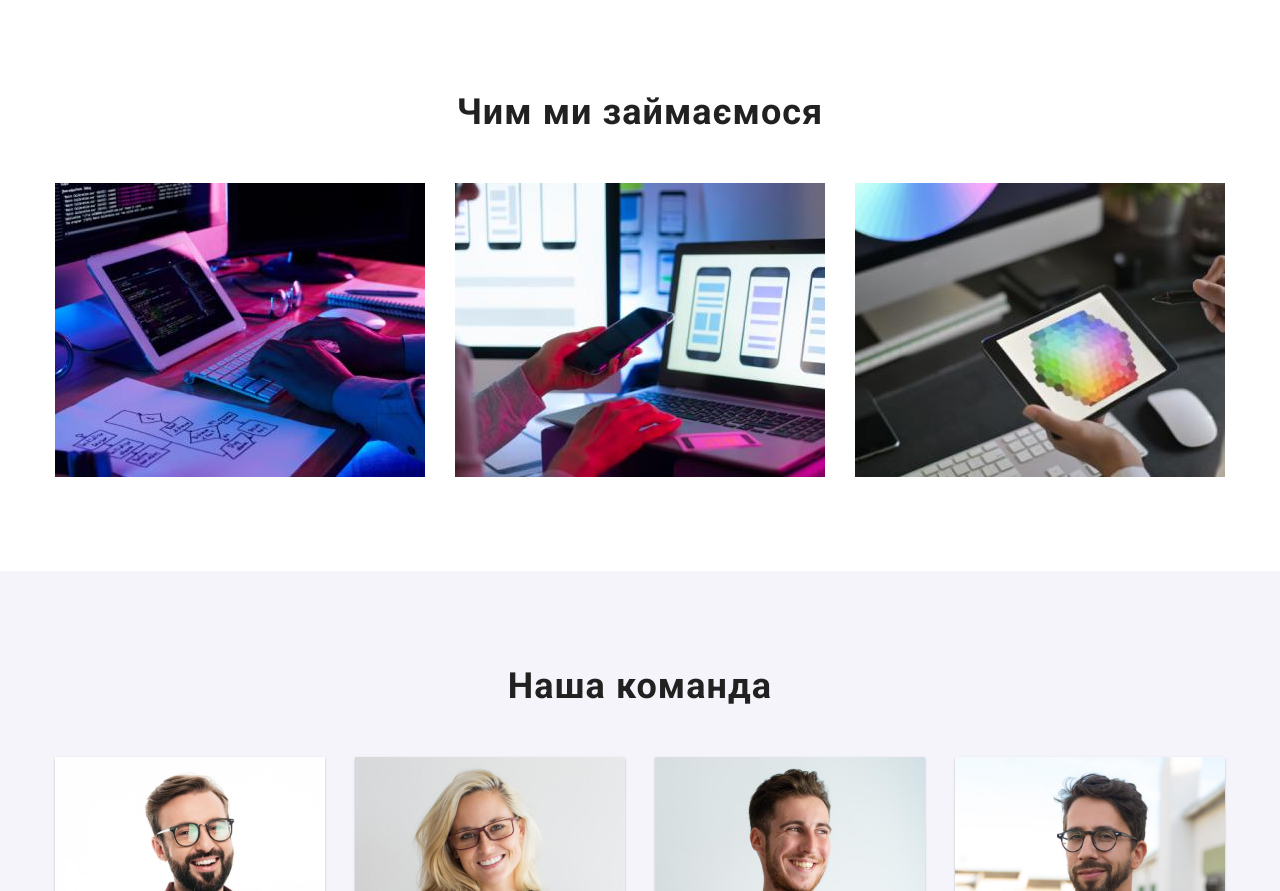
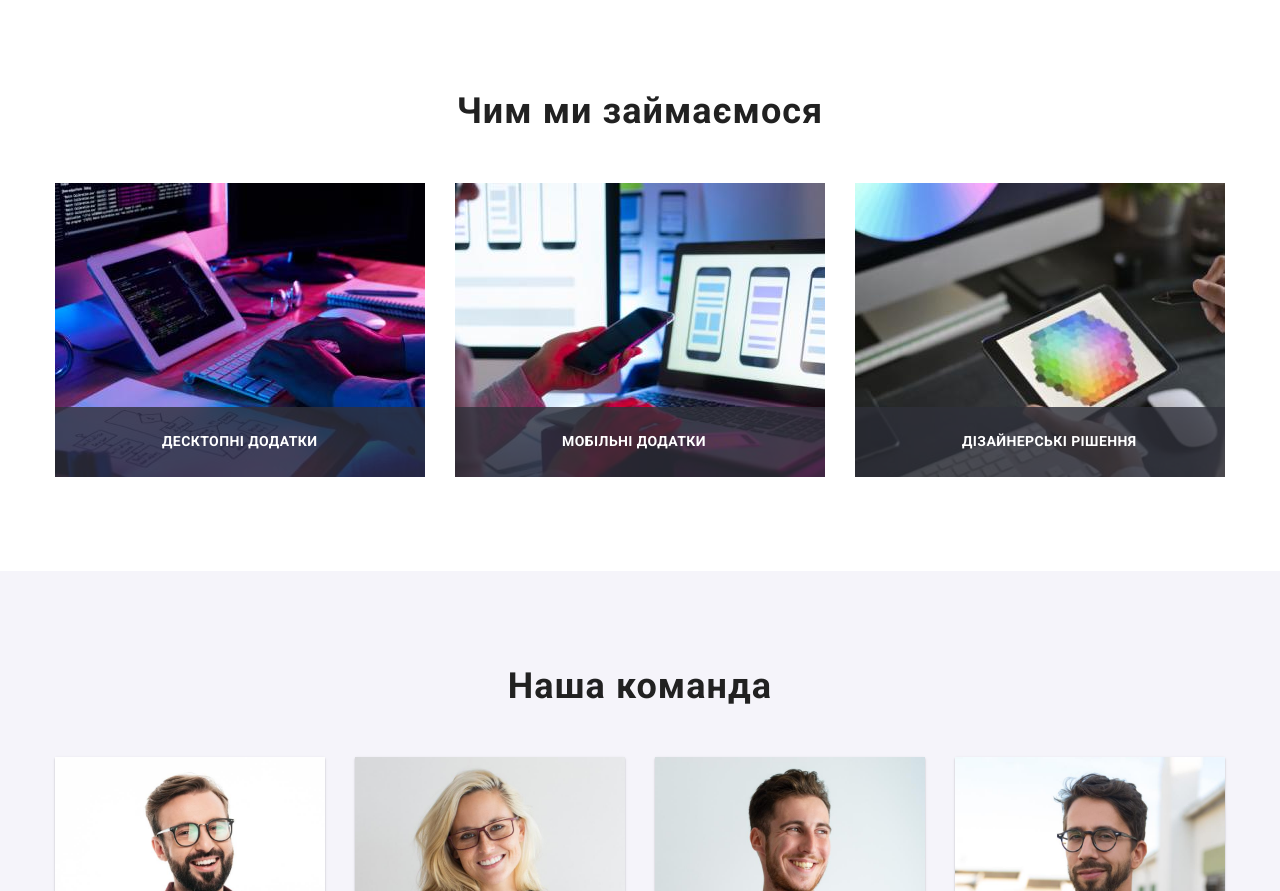
Before and after one commit to AlexKabaiev/goit-markup-hw-04, a plain HTML site: page index.html in a window 1280 px wide. Shown: the part 1026-1917 px from the top of the page. Drawn offline with nearby package versions, Linux system fonts and the light colour scheme.

Commit message:
add to work section

```diff
--- a/css/styles.css
+++ b/css/styles.css
@@ -256,7 +256,7 @@ section {
   margin-bottom: 50px;
   font-weight: 700;
   font-size: 36px;
-  line-height: 1.17;
+  line-height: 1.166;
   text-align: center;
   letter-spacing: 0.03em;
   color: var(--color-brand);
@@ -266,6 +266,31 @@ section {
   display: flex;
   justify-content: space-between;
   list-style-type: none;
+}
+
+.work-thumb {
+  position: relative;
+}
+
+.work-thumb::before {
+  position: absolute;
+  content: "";
+  width: 100%;
+  height: 70px;
+  bottom: 0;
+  background-color: rgba(47, 48, 58, 0.8);
+}
+
+.work-meta {
+  position: absolute;
+  bottom: 27px;
+  left: 107px;
+  font-weight: 700;
+  font-size: 14px;
+  line-height: 1.14;
+  letter-spacing: 0.03em;
+  text-transform: uppercase;
+  color: var(--color-white);
 }
 
 .work-img {
--- a/index.html
+++ b/index.html
@@ -128,6 +128,8 @@
           <h2 class="work-title">Чим ми займаємося</h2>
           <ul class="work-list">
             <li class="work-item">
+              <div class="work-thumb">
+                <h3 class="work-meta">Десктопні додатки</h3>
                 <img
                   class="work-img"
                   src="./images/box1.jpg"
@@ -135,8 +137,11 @@
                   width="370"
                   height="294"
                 />
+              </div>
             </li>
             <li class="work-item">
+              <div class="work-thumb">
+                <h3 class="work-meta">Мобільні додатки</h3>
                 <img
                   class="work-img"
                   src="./images/box2.jpg"
@@ -144,15 +149,19 @@
                   width="370"
                   height="294"
                 />
+              </div>
             </li>
             <li class="work-item">
+              <div class="work-thumb">
+                <h3 class="work-meta">Дізайнерські рішення</h3>
               <img
                 class="work-img"
                 src="./images/box3.jpg"
-                alt="Тестуємо планшет"
+                alt="Розробляємо дизайн проекту"
                 width="370"
                 height="294"
               />
+            </div>
             </li>
           </ul>
         </div>
```
Also changed, not shown: js/modal.js (added, +14 -0 lines). Lines whose indentation alone changed are shown as unchanged.
